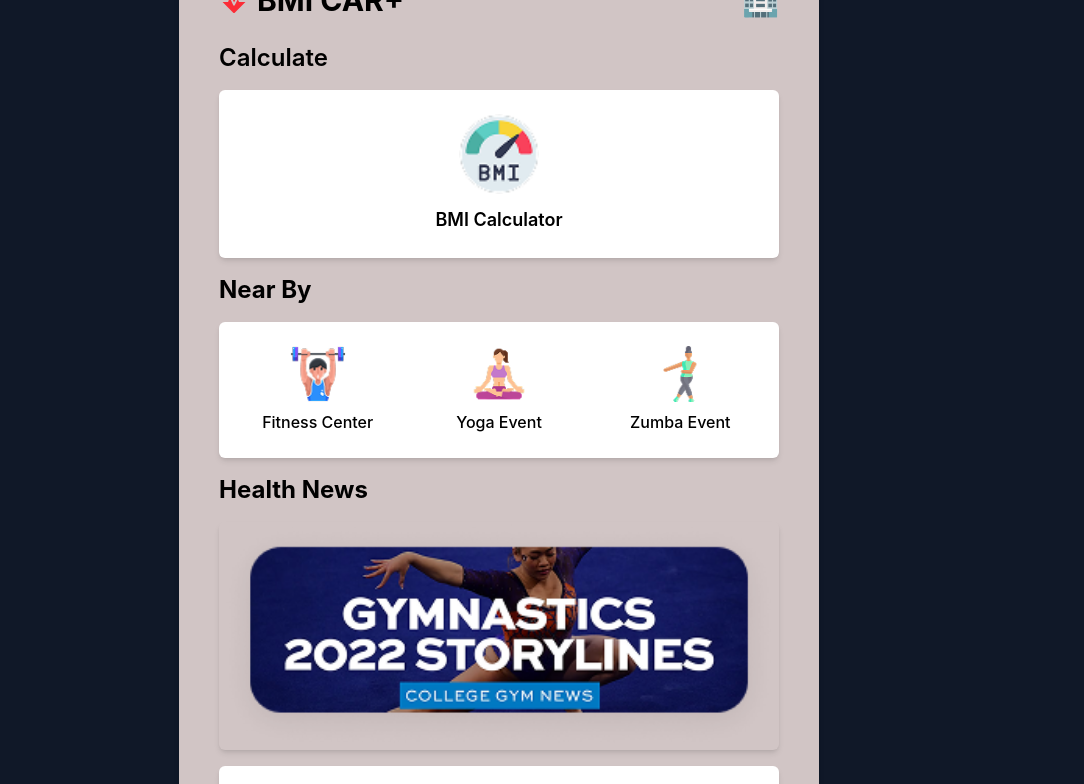
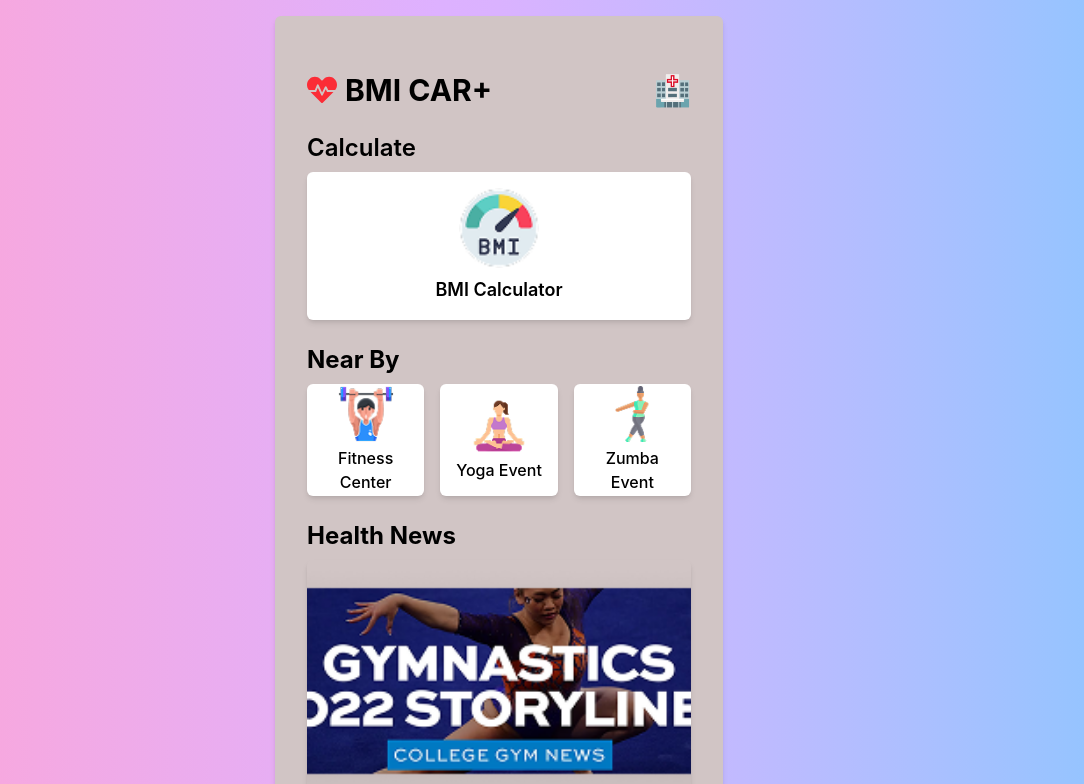
Before and after one commit to mdmizanurrahman5215/BMI-Calculator, a React (Vite) app: page / in a window 1280 px wide. Shown: the top 784 px of the page, without its empty margins (141-1225 px from the left). Built offline with nearby package versions, Linux system fonts and the light colour scheme.

Commit message:
optimise UI

```diff
--- a/src/App.jsx
+++ b/src/App.jsx
@@ -12,7 +12,8 @@ function App() {
 
   return (
     <>
-      <section className="bg-gray-900 h-screen flex justify-center items-center">
+      <div className="min-h-screen bg-gradient-to-r from-pink-300 via-purple-300 to-blue-300 p-4">
+        <div className="w-md mx-auto">
           <BrowserRouter>
             <Routes>
               <Route path="/" element={<Home />} />
@@ -20,8 +21,10 @@ function App() {
               <Route path="/result" element={<Result />} />
               <Route path="/weight-tracker" element={<WeightTracker />} />
             </Routes>
+
           </BrowserRouter>
-      </section>
+        </div>
+      </div>
     </>
   );
 }
--- a/src/components/Form.jsx
+++ b/src/components/Form.jsx
@@ -25,10 +25,10 @@ const Form = () => {
       : 0;
 
   return (
-    <div className="w-full md:w-2/4 bg-[#d1c5c5] p-6 md:p-10 rounded-md shadow-md mx-auto">
+    <div className="  bg-white p-6 md:p-10 rounded-md shadow-md mx-auto">
 
       {/* FORM */}
-      <form onSubmit={handleSubmit} className="space-y-6">
+      <form onSubmit={handleSubmit} className="space-y-6 my-10  ">
 
         {/* Gender */}
         <div>
--- a/src/context/DataContext.jsx
+++ b/src/context/DataContext.jsx
@@ -3,11 +3,11 @@ import { createContext, useContext, useState } from "react";
 const DataContext = createContext();
 
 export const DataProvider = ({ children }) => {
-  const [goalWeight, setGoalWeight] = useState("");
+  const [goalWeight, setGoalWeight] = useState(65);
   const [data, setData] = useState({
     age: "",
     height: "",
-    weight: "",
+    weight: 70,
     gender: "Male",
   });
   return (
--- a/src/pages/Home.jsx
+++ b/src/pages/Home.jsx
@@ -5,10 +5,9 @@ import { FaHeartbeat } from "react-icons/fa";
 
 const Home = () => {
   return (
-    <div className="w-full md:w-3/6 bg-[#d1c5c5] p-6 md:p-10 rounded-md shadow-md mx-auto">
-
+    <div className="bg-[#d1c5c5] p-4 md:p-8 rounded-md shadow-md mx-auto max-w-5xl">
       {/* Header */}
-      <div className="flex justify-between items-center py-6">
+      <div className="flex justify-between items-center py-4 md:py-6">
         <h1 className="text-2xl md:text-3xl font-bold flex items-center gap-2">
           <FaHeartbeat className="text-red-500" />
           BMI CAR+
@@ -17,66 +16,46 @@ const Home = () => {
       </div>
 
       {/* BMI Calculator Section */}
-      <div>
-        <h3 className="text-xl md:text-2xl font-semibold">Calculate</h3>
+      <div className="mb-6">
+        <h3 className="text-xl md:text-2xl font-semibold mb-2">Calculate</h3>
 
         <NavLink to="form">
-          <div className="w-full bg-white px-4 py-6 rounded-md shadow-md my-4 hover:shadow-xl transition cursor-pointer text-center">
-            <img
-              src="/bmi.png"
-              alt="bmi"
-              className="w-20 mx-auto mb-3"
-            />
+          <div className="w-full bg-white px-4 py-4 rounded-md shadow-md hover:shadow-xl transition transform hover:-translate-y-1 cursor-pointer text-center">
+            <img src="/bmi.png" alt="bmi" className="w-16 md:w-20 mx-auto mb-2" />
             <p className="text-lg font-semibold">BMI Calculator</p>
           </div>
         </NavLink>
       </div>
 
       {/* Nearby Section */}
-      <div>
-        <h3 className="text-xl md:text-2xl font-bold">Near By</h3>
+      <div className="mb-6">
+        <h3 className="text-xl md:text-2xl font-bold mb-2">Near By</h3>
 
-        <div className="grid grid-cols-3 gap-4 bg-white px-4 py-6 rounded-md shadow-md my-4 text-center">
-
-          <div className="hover:scale-105 transition cursor-pointer">
-            <img
-              src="/weightlifter 1.png"
-              alt="weightlifter"
-              className="w-14 mx-auto"
-            />
-            <p className="font-medium mt-2">Fitness Center</p>
-          </div>
-
-          <div className="hover:scale-105 transition cursor-pointer">
-            <img
-              src="/lotus.png"
-              alt="yoga"
-              className="w-14 mx-auto"
-            />
-            <p className="font-medium mt-2">Yoga Event</p>
-          </div>
-
-          <div className="hover:scale-105 transition cursor-pointer">
-            <img
-              src="/zumba.png"
-              alt="zumba"
-              className="w-14 mx-auto"
-            />
-            <p className="font-medium mt-2">Zumba Event</p>
-          </div>
-
+        <div className="grid grid-cols-1 sm:grid-cols-3 gap-4">
+          {[
+            { img: "/weightlifter 1.png", title: "Fitness Center" },
+            { img: "/lotus.png", title: "Yoga Event" },
+            { img: "/zumba.png", title: "Zumba Event" },
+          ].map((item, idx) => (
+            <div
+              key={idx}
+              className="bg-white rounded-md shadow-md p-3 flex flex-col items-center justify-center gap-1 hover:scale-105 transition transform cursor-pointer h-28"
+            >
+              <img src={item.img} alt={item.title} className="w-12 md:w-14 mx-auto" />
+              <p className="font-medium text-center text-sm md:text-base">{item.title}</p>
+            </div>
+          ))}
         </div>
       </div>
 
-      {/* Health News */}
-      <div>
-        <h3 className="text-xl md:text-2xl font-bold">Health News</h3>
-
-        <div className="rounded-md overflow-hidden shadow-md my-4 hover:shadow-xl transition">
+      {/* Health News Section */}
+      <div className="mb-6">
+        <h3 className="text-xl md:text-2xl font-bold mb-2">Health News</h3>
+        <div className="rounded-md overflow-hidden shadow-md hover:shadow-xl transition">
           <img
             src="/symnastics.png"
             alt="health news"
-            className="w-full object-cover"
+            className="w-full object-cover h-48 md:h-64"
           />
         </div>
       </div>
--- a/src/pages/Result.jsx
+++ b/src/pages/Result.jsx
@@ -1,9 +1,10 @@
 
-import DataContext from "../context/DataContext";
+
 import { useNavigate } from "react-router-dom";
 import { getCategory, getHealtTips } from "../helper/helper";
 import { FaHeartbeat, FaLightbulb, FaRunning } from "react-icons/fa";
 import useWeightContext from "../context/DataContext";
+import Footer from "../UI/Footer";
 
 const Result = () => {
   const { data, setData } = useWeightContext();
@@ -28,7 +29,7 @@ const Result = () => {
   const healthTips = getHealtTips(age, gender, result);
 
   return (
-    <div className="bg-white shadow-xl rounded-xl p-6 md:p-10 max-w-xl mx-auto mt-10">
+    <div className="bg-white shadow-xl rounded-xl p-6 md:p-10 mx-auto mt-10">
 
       {/* Heading */}
       <h2 className="text-3xl font-bold text-center mb-4">
@@ -79,6 +80,7 @@ const Result = () => {
           Calculate Again
         </button>
       </div>
+       <Footer />
     </div>
   );
 };
```
Also changed, not shown: src/pages/WeightTracker .jsx (+25 -54 lines). Lines whose indentation alone changed are shown as unchanged.
